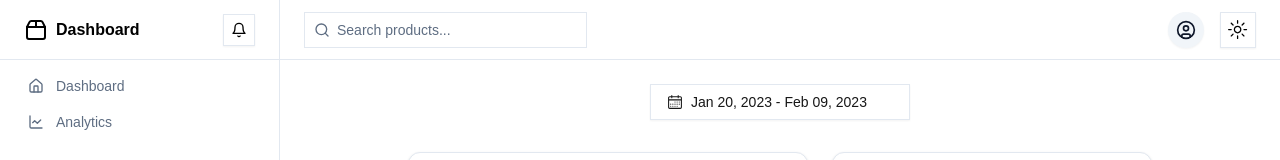
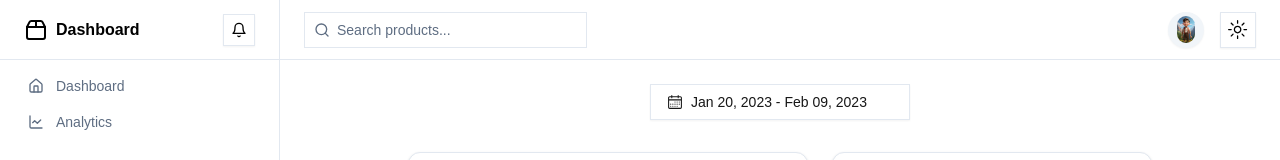
Before and after one commit to banitalebi/data-visualization-dashboard, a Next.js app: page / in a window 1280 px wide. Shown: the top 160 px of the page. Built offline with nearby package versions, Linux system fonts and the light colour scheme.

Commit message:
update-code

```diff
--- a/src/components/layouts/Navbar.tsx
+++ b/src/components/layouts/Navbar.tsx
@@ -22,10 +22,14 @@ import Link from "next/link";
 import { Input } from "../ui/input";
 import { ModeToggle } from "../ModeToggle";
 
+import avatar from "../../assets/img.jpg"; // Ensure this path is correct
+import Image from "next/image";
+
 const Navbar = () => {
   const { resolvedTheme } = useTheme();
+
   return (
-    <header className="flex h-14 items-center gap-4 border-b  dark:bg-gray-900 px-4 lg:h-[60px] lg:px-6">
+    <header className="flex h-14 items-center gap-4 border-b dark:bg-gray-900 px-4 lg:h-[60px] lg:px-6">
       <Sheet>
         <SheetTrigger asChild>
           <Button variant="outline" size="icon" className="shrink-0 md:hidden">
@@ -63,6 +67,7 @@ const Navbar = () => {
           </nav>
         </SheetContent>
       </Sheet>
+
       <div className="w-full flex-1">
         <form>
           <div className="relative">
@@ -78,11 +83,27 @@ const Navbar = () => {
 
       <DropdownMenu>
         <DropdownMenuTrigger asChild>
-          <Button variant="secondary" size="icon" className="rounded-full">
-            <CircleUser className="h-5 w-5" />
+          <Button
+            variant="secondary"
+            size="icon"
+            className="rounded-full flex items-center justify-center" // Set width and height
+          >
+            <Image
+              src={avatar}
+              sizes="50vw"
+              style={{
+                width: "50%",
+                height: "auto",
+              }}
+              width={20}
+              height={20}
+              alt="Picture of the author"
+              className="rounded-full" // Optional: Add rounded corners for a circular look
+            />
             <span className="sr-only">Toggle user menu</span>
           </Button>
         </DropdownMenuTrigger>
+
         <DropdownMenuContent align="end">
           <DropdownMenuLabel>Account</DropdownMenuLabel>
           <DropdownMenuSeparator />
@@ -91,6 +112,7 @@ const Navbar = () => {
           <DropdownMenuItem>Logout</DropdownMenuItem>
         </DropdownMenuContent>
       </DropdownMenu>
+
       <ModeToggle />
     </header>
   );
```
Also changed, not shown: src/assets/img.jpg (added), src/assets/img1.jpg (added).
